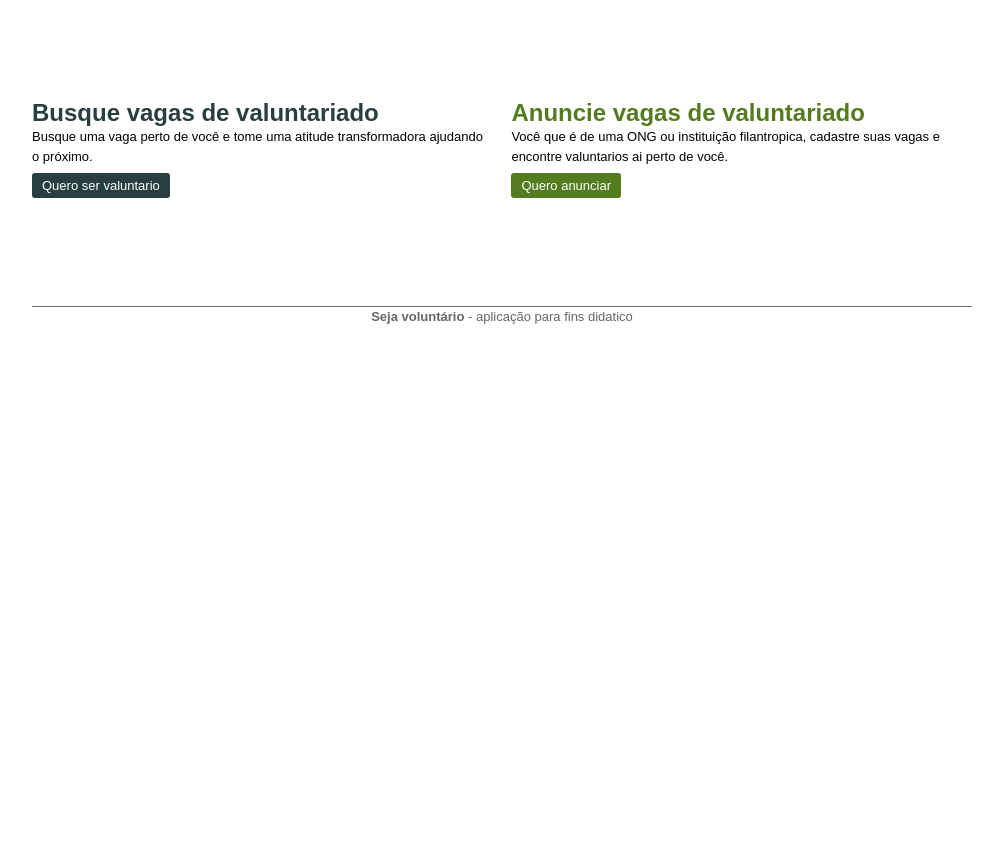
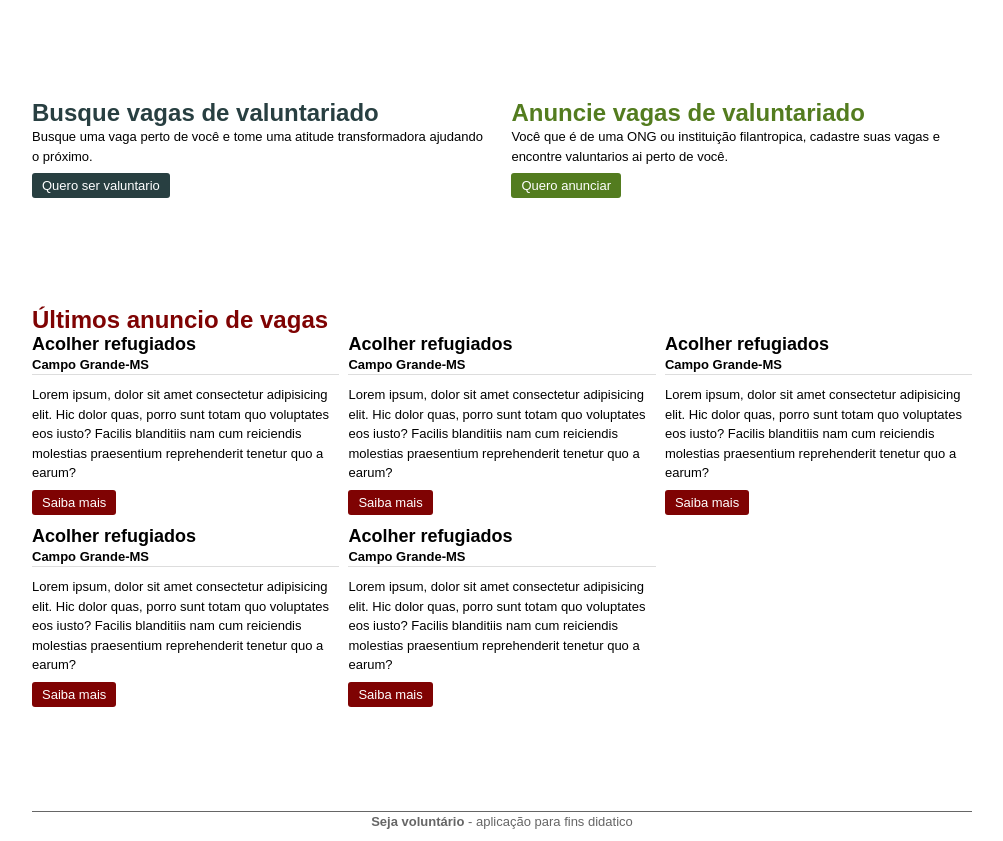
Before and after one commit to arenas-franklin/sejaVoluntarioNode, a website: page index.html in a window 1280 px wide. Shown: the part 174-1015 px from the top of the page, without its empty margins (138-1141 px from the left). Before the commit the page ends 800 px from the top, so only its background shows below. Drawn offline with Linux system fonts and the light colour scheme.

Commit message:
criado section de anuncio de acoes valuntaios com grid

```diff
--- a/assets/css/style.css
+++ b/assets/css/style.css
@@ -89,6 +89,17 @@ p{
     justify-content: space-between;
 }
 
+.grid{
+    width:100%;
+    display:grid;
+}
+
+.grid-col-3{
+    grid-template-columns: 3fr 3fr 3fr;
+    grid-template-rows:auto;
+    gap:1%;
+}
+
 /* CABECALHO */
 header{
     text-align:center;
@@ -124,8 +135,25 @@ header h1{
     margin-top:20px;
 }
 
+/* anuncios */
+.notice .city{
+    border-bottom: 1px solid #ddd;
+}
+
+.notice article{
+    margin-bottom:30px;
+}
+
+.notice article h4{
+    font-weight: bold;;
+}
+
 @media(max-width:600px){
     .cta article{
         width:100%
     }
+
+    .grid-col-3{
+        grid:auto / auto
+    }
 }
--- a/index.html
+++ b/index.html
@@ -34,7 +34,55 @@
                     </p>
                 </article>
             </section>
-            <section class="notices"></section>
+            <section class="notices row">
+                <h3 class="text-red">Últimos anuncio de vagas</h3>
+                <div class="grid grid-col-3">
+                    <article class="notice">
+                        <h4>Acolher refugiados</h4>
+                        <p class="city"><strong>Campo Grande-MS</strong></p>
+                        <p>Lorem ipsum, dolor sit amet consectetur adipisicing elit. Hic dolor quas, porro sunt totam quo voluptates eos iusto? Facilis blanditiis nam cum reiciendis molestias praesentium reprehenderit tenetur quo a earum?</p>
+                        <p>
+                            <a href="./anuncio.html" class="btn btn-red">Saiba mais</a>
+                        </p>
+                    </article>
+
+                    <article class="notice">
+                        <h4>Acolher refugiados</h4>
+                        <p class="city"><strong>Campo Grande-MS</strong></p>
+                        <p>Lorem ipsum, dolor sit amet consectetur adipisicing elit. Hic dolor quas, porro sunt totam quo voluptates eos iusto? Facilis blanditiis nam cum reiciendis molestias praesentium reprehenderit tenetur quo a earum?</p>
+                        <p>
+                            <a href="./anuncio.html" class="btn btn-red">Saiba mais</a>
+                        </p>
+                    </article>
+
+                    <article class="notice">
+                        <h4>Acolher refugiados</h4>
+                        <p class="city"><strong>Campo Grande-MS</strong></p>
+                        <p>Lorem ipsum, dolor sit amet consectetur adipisicing elit. Hic dolor quas, porro sunt totam quo voluptates eos iusto? Facilis blanditiis nam cum reiciendis molestias praesentium reprehenderit tenetur quo a earum?</p>
+                        <p>
+                            <a href="./anuncio.html" class="btn btn-red">Saiba mais</a>
+                        </p>
+                    </article>
+
+                    <article class="notice">
+                        <h4>Acolher refugiados</h4>
+                        <p class="city"><strong>Campo Grande-MS</strong></p>
+                        <p>Lorem ipsum, dolor sit amet consectetur adipisicing elit. Hic dolor quas, porro sunt totam quo voluptates eos iusto? Facilis blanditiis nam cum reiciendis molestias praesentium reprehenderit tenetur quo a earum?</p>
+                        <p>
+                            <a href="./anuncio.html" class="btn btn-red">Saiba mais</a>
+                        </p>
+                    </article>
+
+                    <article class="notice">
+                        <h4>Acolher refugiados</h4>
+                        <p class="city"><strong>Campo Grande-MS</strong></p>
+                        <p>Lorem ipsum, dolor sit amet consectetur adipisicing elit. Hic dolor quas, porro sunt totam quo voluptates eos iusto? Facilis blanditiis nam cum reiciendis molestias praesentium reprehenderit tenetur quo a earum?</p>
+                        <p>
+                            <a href="./anuncio.html" class="btn btn-red">Saiba mais</a>
+                        </p>
+                    </article>
+                </div>
+            </section>
             <footer class="footer">
                 <p>
                     <strong>Seja voluntário</strong> - aplicação para fins didatico
```
